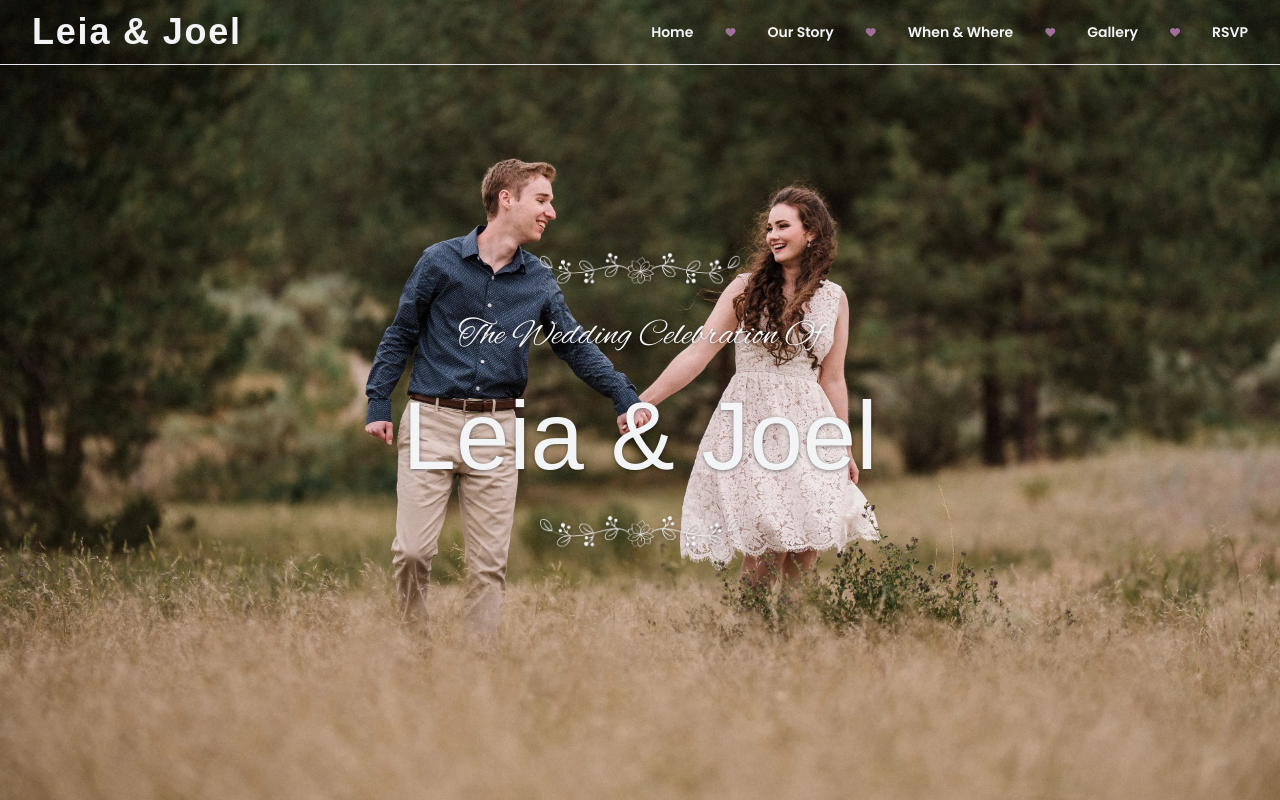
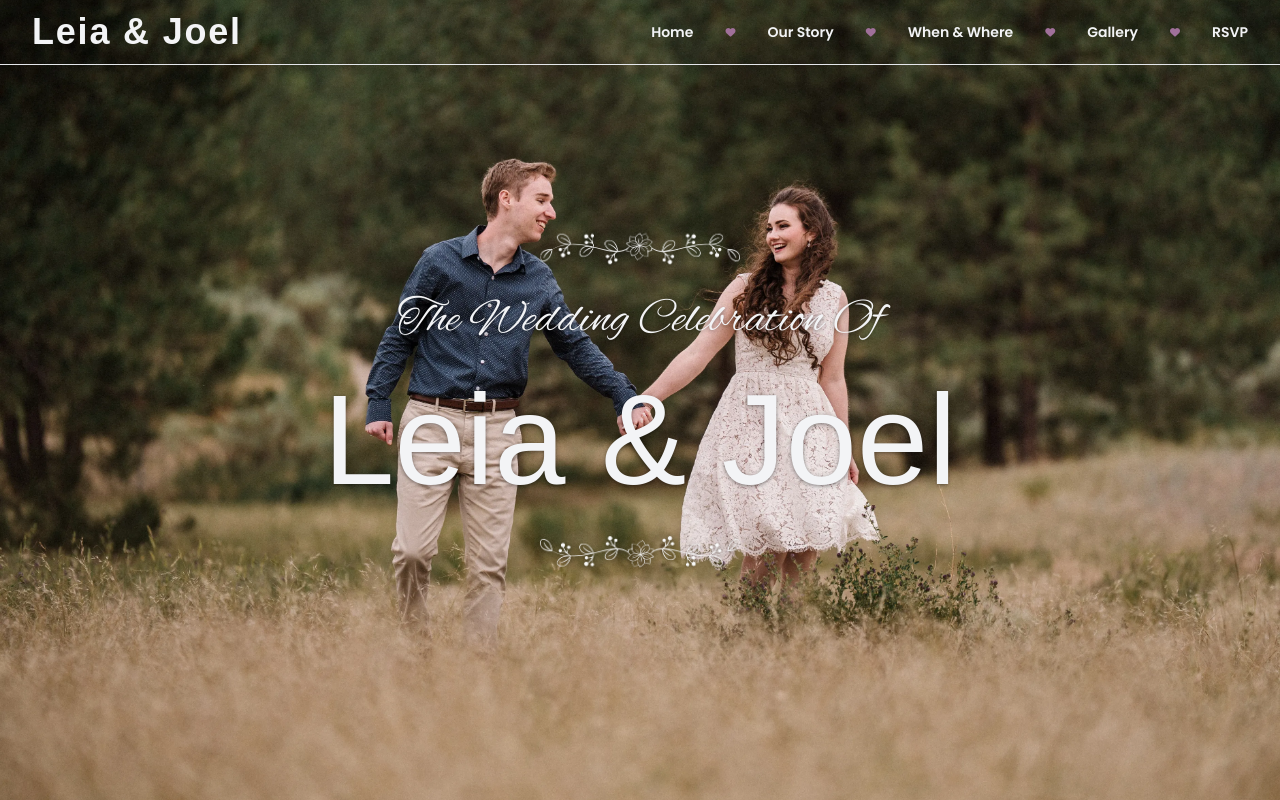
Before and after one commit to kerfootj/wedding, a Next.js app: page / in a window 1280 px wide. Shown: the top 800 px of the page. Built offline with nearby package versions, Linux system fonts and the light colour scheme; a web font is replaced by a local one; what tailwindcss-animation-delay would draw is missing.

Commit message:
fix rotation of top floral decoration on the hero

```diff
--- a/app/page.tsx
+++ b/app/page.tsx
@@ -18,30 +18,34 @@ function Hero() {
     return (
         <section id="hero" className="relative h-screen w-screen overflow-x-hidden">
             <div className="absolute inset-0 z-10 flex h-screen select-none flex-col items-center justify-center gap-3 text-gray-100 drop-shadow-dark sm:gap-8">
-                <Image
-                    src="/images/floral-divider.webp"
-                    alt="A string of leaves and berries with a single flower in the middle"
-                    className="rotate-180 scale-50 transform animate-fade-in-up opacity-0 animation-delay-1500 sm:scale-100"
-                    draggable={false}
-                    width={200}
-                    height={32}
-                />
+                <div className="rotate-180">
+                    <Image
+                        src="/images/floral-divider.webp"
+                        alt="A string of leaves and berries with a single flower in the middle"
+                        className="scale-50 transform animate-fade-in-down opacity-0 animation-delay-1500 sm:scale-100"
+                        draggable={false}
+                        width={200}
+                        height={32}
+                    />
+                </div>
 
-                <h2 className="animate-fade-in-down font-serif text-2xl opacity-0 animation-delay-1000 md:text-4xl">
+                <h2 className="animate-fade-in-down px-4 text-center font-serif text-4xl opacity-0 animation-delay-1000 md:text-5xl">
                     The Wedding Celebration Of
                 </h2>
-                <h1 className="animate-fade-in-down font-cursive text-4xl opacity-0 animation-delay-500 md:text-8xl">
+                <h1 className="animate-fade-in-down font-cursive text-7xl opacity-0 animation-delay-500 md:text-9xl">
                     Leia & Joel
                 </h1>
 
-                <Image
-                    src="/images/floral-divider.webp"
-                    alt="A string of leaves and berries with a single flower in the middle"
-                    className="scale-50 transform animate-fade-in-down opacity-0 animation-delay-1500 sm:scale-100"
-                    draggable={false}
-                    width={200}
-                    height={32}
-                />
+                <div>
+                    <Image
+                        src="/images/floral-divider.webp"
+                        alt="A string of leaves and berries with a single flower in the middle"
+                        className="scale-50 transform animate-fade-in-down opacity-0 animation-delay-1500 sm:scale-100"
+                        draggable={false}
+                        width={200}
+                        height={32}
+                    />
+                </div>
             </div>
 
             <Image
--- a/tailwind.config.ts
+++ b/tailwind.config.ts
@@ -10,7 +10,6 @@ const config: Config = {
         extend: {
             animation: {
                 'fade-in-down': 'fade-in-down 0.5s ease-out 0s 1 forwards',
-                'fade-in-up': 'fade-in-up 0.5s ease-out 0s 1 forwards',
             },
             backgroundImage: {
                 'gradient-radial': 'radial-gradient(var(--tw-gradient-stops))',
@@ -63,16 +62,6 @@ const config: Config = {
                         transform: 'translateY(0)',
                     },
                 },
-                'fade-in-up': {
-                    '0%': {
-                        opacity: '0',
-                        transform: 'translateY(32px)',
-                    },
-                    '100%': {
-                        opacity: '1',
-                        transform: 'translateY(0)',
-                    },
-                },
             },
         },
     },
```
